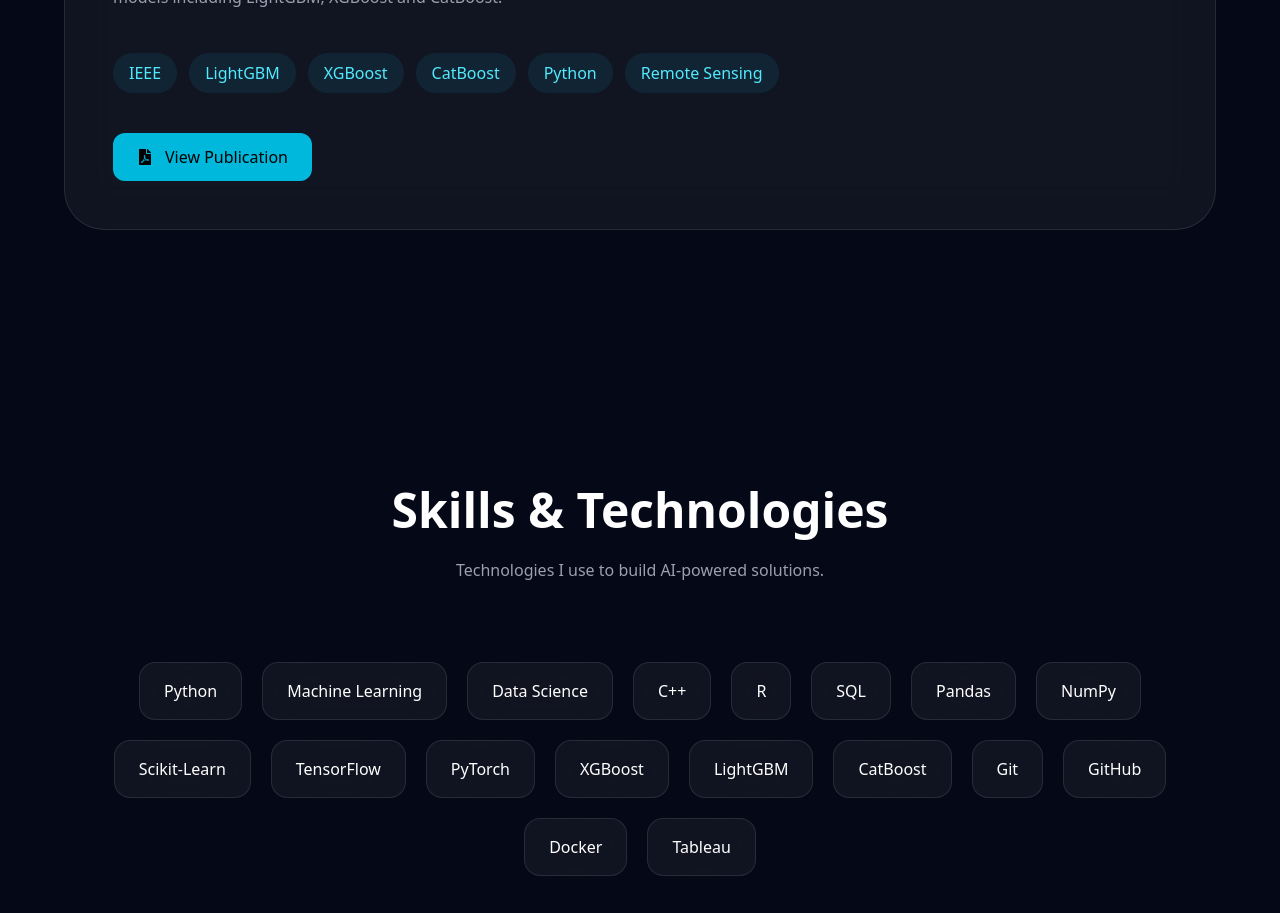
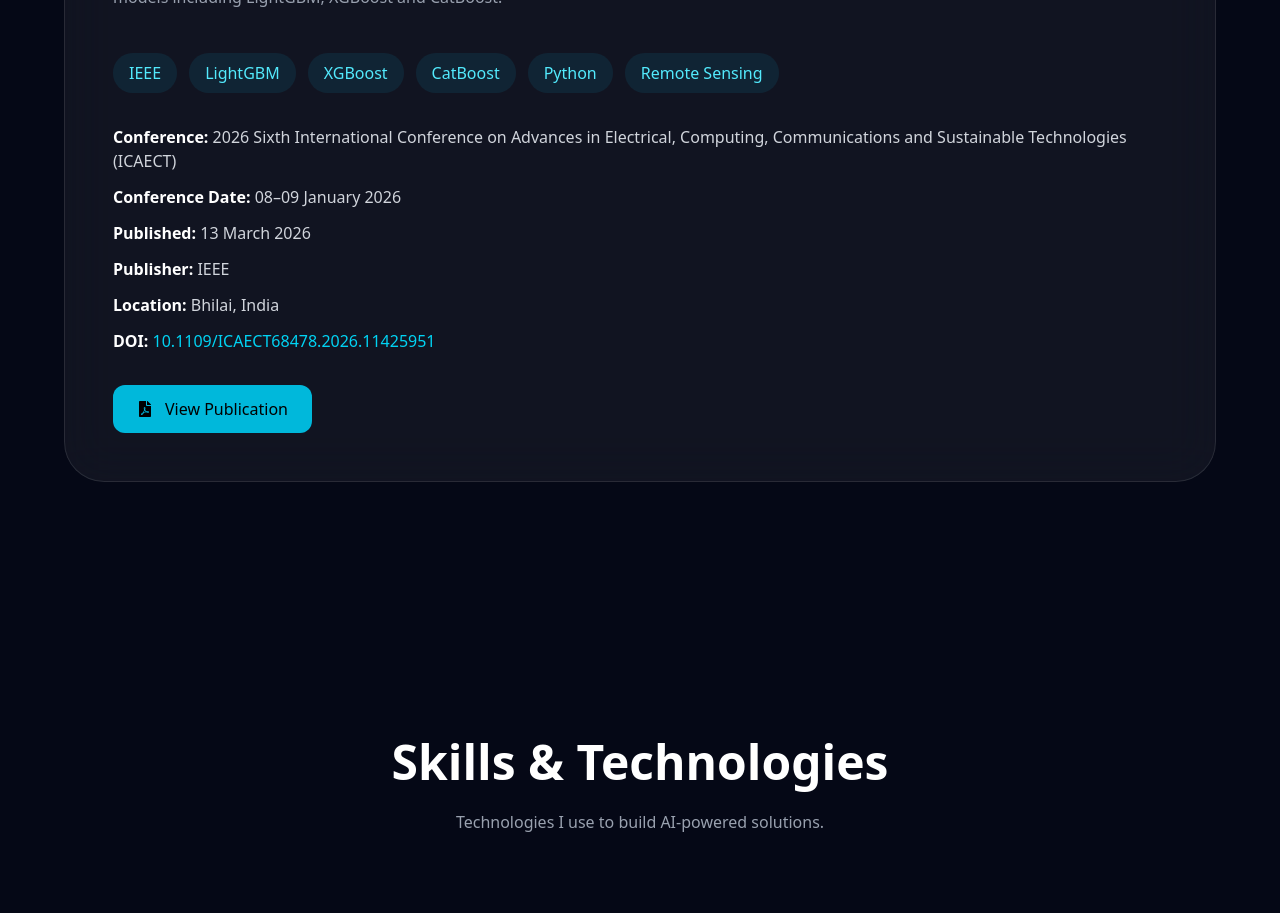
Before and after one commit to Yehmeg/gomti-portfolio, a Next.js app: page / in a window 1280 px wide. Shown: the part 4340-5253 px from the top of the page. Built offline with nearby package versions, Linux system fonts and the light colour scheme; no server answers.

Commit message:
Add publication details to Research component
Added publication details including conference name, date, publisher, location, and DOI link.

```diff
--- a/components/Research/Research.tsx
+++ b/components/Research/Research.tsx
@@ -85,24 +85,74 @@
 
           </div>
 
-          <button
+<div className="mt-8 space-y-3 text-gray-300">
+
+  <p>
+    <span className="font-semibold text-white">Conference:</span>{" "}
+    2026 Sixth International Conference on Advances in Electrical,
+    Computing, Communications and Sustainable Technologies (ICAECT)
+  </p>
+
+  <p>
+    <span className="font-semibold text-white">Conference Date:</span>{" "}
+    08–09 January 2026
+  </p>
+
+  <p>
+    <span className="font-semibold text-white">Published:</span>{" "}
+    13 March 2026
+  </p>
+
+  <p>
+    <span className="font-semibold text-white">Publisher:</span>{" "}
+    IEEE
+  </p>
+
+  <p>
+    <span className="font-semibold text-white">Location:</span>{" "}
+    Bhilai, India
+  </p>
+
+  <p>
+    <span className="font-semibold text-white">DOI:</span>{" "}
+    <a
+      href="https://doi.org/10.1109/ICAECT68478.2026.11425951"
+      target="_blank"
+      rel="noopener noreferrer"
+      className="text-cyan-400 hover:underline"
+    >
+      10.1109/ICAECT68478.2026.11425951
+    </a>
+  </p>
+
+</div>
+
+<div className="mt-8 flex flex-wrap gap-4">
+
+  <a
+    href="https://ieeexplore.ieee.org/document/11425951"
+    target="_blank"
+    rel="noopener noreferrer"
     className="
-              mt-10
       px-6
       py-3
       rounded-xl
       bg-cyan-500
       text-black
-              flex
+      inline-flex
       items-center
       gap-3
+      hover:bg-cyan-400
+      hover:scale-105
+      transition-all
+      duration-300
     "
   >
     <FaFilePdf />
+    View Publication
+  </a>
 
-            View Publication
-          </button>
-
+</div>
         </div>
 
       </div>
```
Lines whose indentation alone changed are shown as unchanged.
